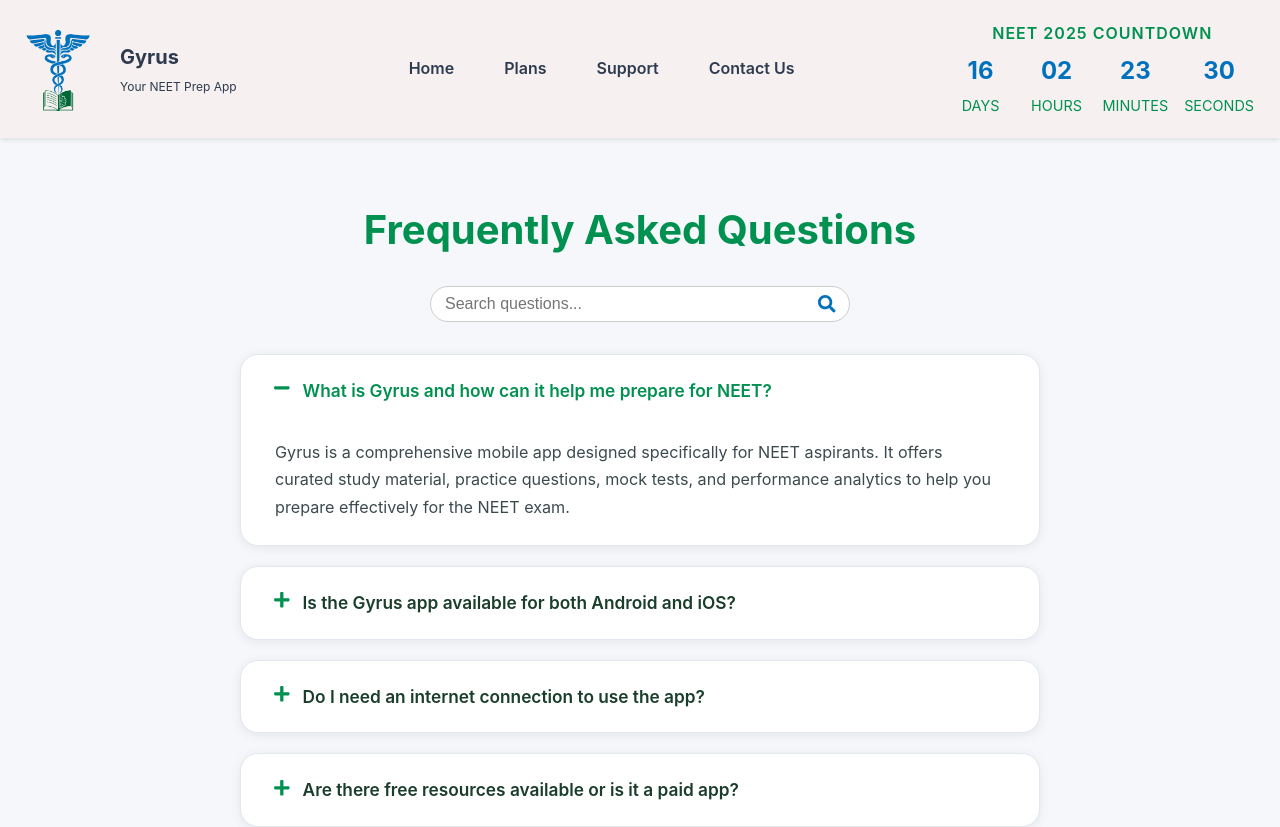
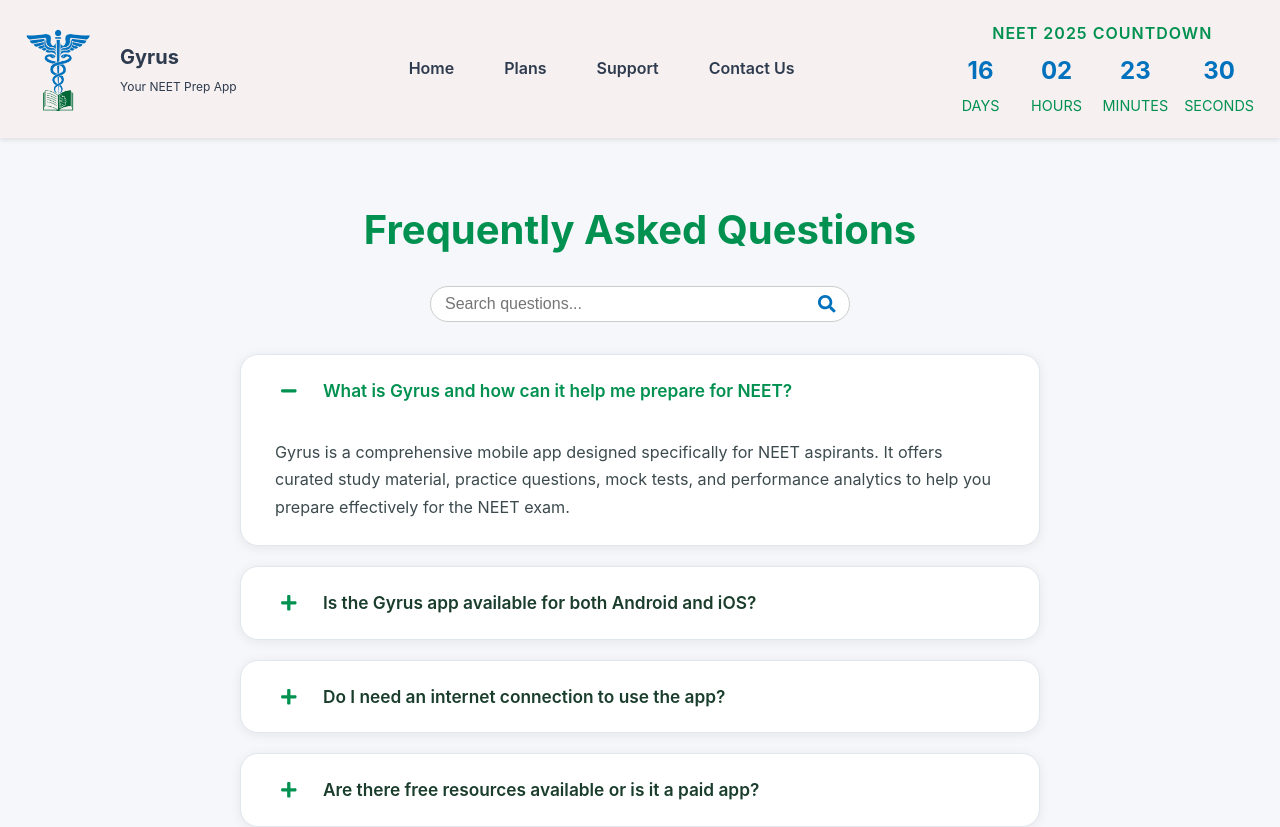
Before and after one commit to vishaljaganathan/Gyrus-frontend, a React (Create React App) app: page /Support in a window 1280 px wide. Shown: the top 827 px of the page. Built offline with nearby package versions, Linux system fonts and the light colour scheme.

Commit message:
updated frontend

```diff
--- a/src/pages/Support.js
+++ b/src/pages/Support.js
@@ -93,14 +93,14 @@
               onClick={() => toggleFAQ(index)}
             >
               <div className={`faq-question ${activeIndex === index ? "open" : ""}`}>
-                <span>
+                <span className="faq-question-icon">
                   {activeIndex === index ? (
                     <FaMinus className="faq-icon" />
                   ) : (
                     <FaPlus className="faq-icon" />
                   )}
-                  {faq.question}
                 </span>
+                <span className="faq-question-text">{faq.question}</span>
               </div>
               <div className={`faq-answer ${activeIndex === index ? "show" : ""}`}>
                 {faq.answer}
--- a/src/pages/assets/css/faq.css
+++ b/src/pages/assets/css/faq.css
@@ -130,12 +130,13 @@
      FAQ Question Row
      ========================= */
   .faq-question {
+    display: flex;
+    flex-direction: row;
+    align-items: center;
+    gap: 18px;
     font-size: 1.08rem;
     font-weight: 600;
-    display: flex;
-    align-items: center;
     color: #1a3d2c;
-    justify-content: space-between;
     cursor: pointer;
     user-select: none;
     outline: none;
@@ -147,12 +148,25 @@
     color: #009150;
   }
 
+  .faq-question-icon {
+    flex: 0 0 32px;
+    display: flex;
+    align-items: center;
+    justify-content: center;
+  }
+
+  .faq-question-text {
+    flex: 1 1 0%;
+    display: flex;
+    align-items: center;
+    word-break: break-word;
+  }
+
   /* =========================
      FAQ Icon
      ========================= */
   .faq-icon {
     font-size: 1.1rem;
-    margin-right: 12px;
     color: #009150;
     transition: color 0.2s;
   }
@@ -166,7 +180,6 @@
   .faq-chevron {
     display: inline-block;
     transition: transform 0.4s cubic-bezier(.4,2,.6,1), color 0.2s;
-    margin-left: 12px;
     font-size: 1.3rem;
     color: #b0b0b0;
   }
```
